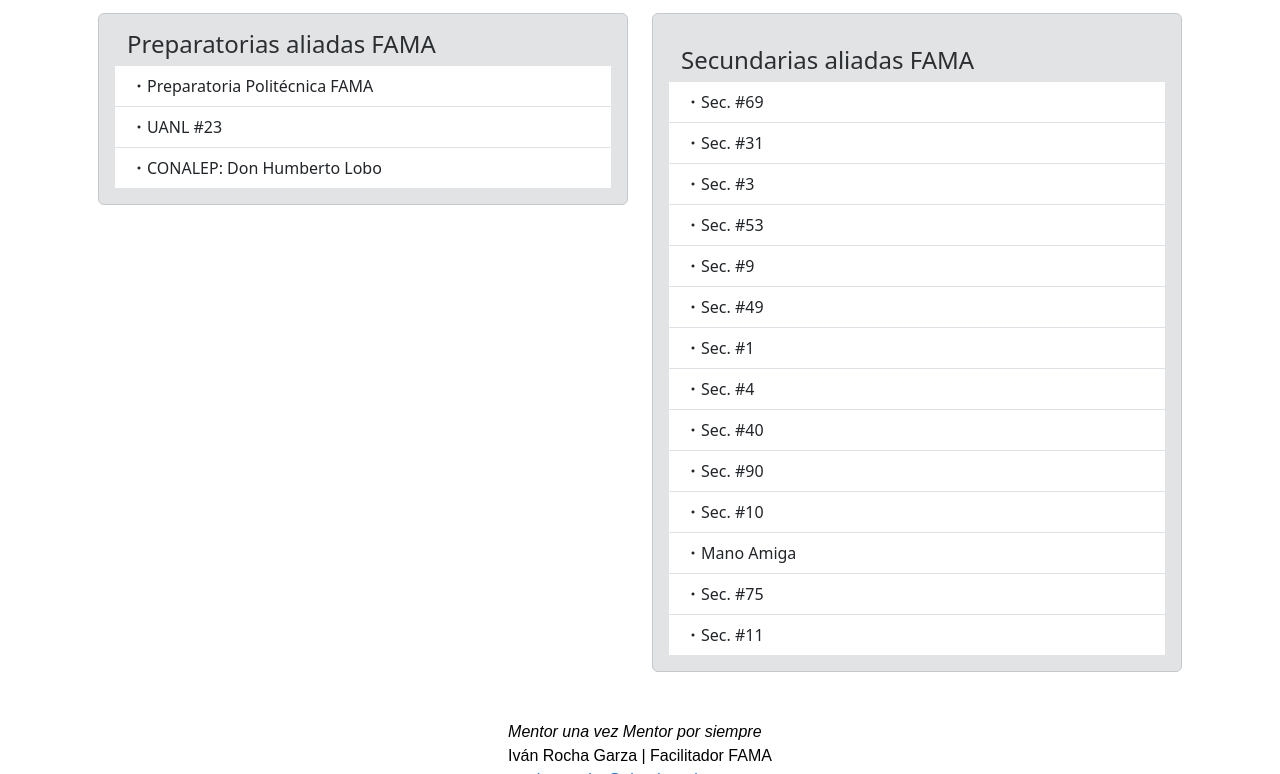
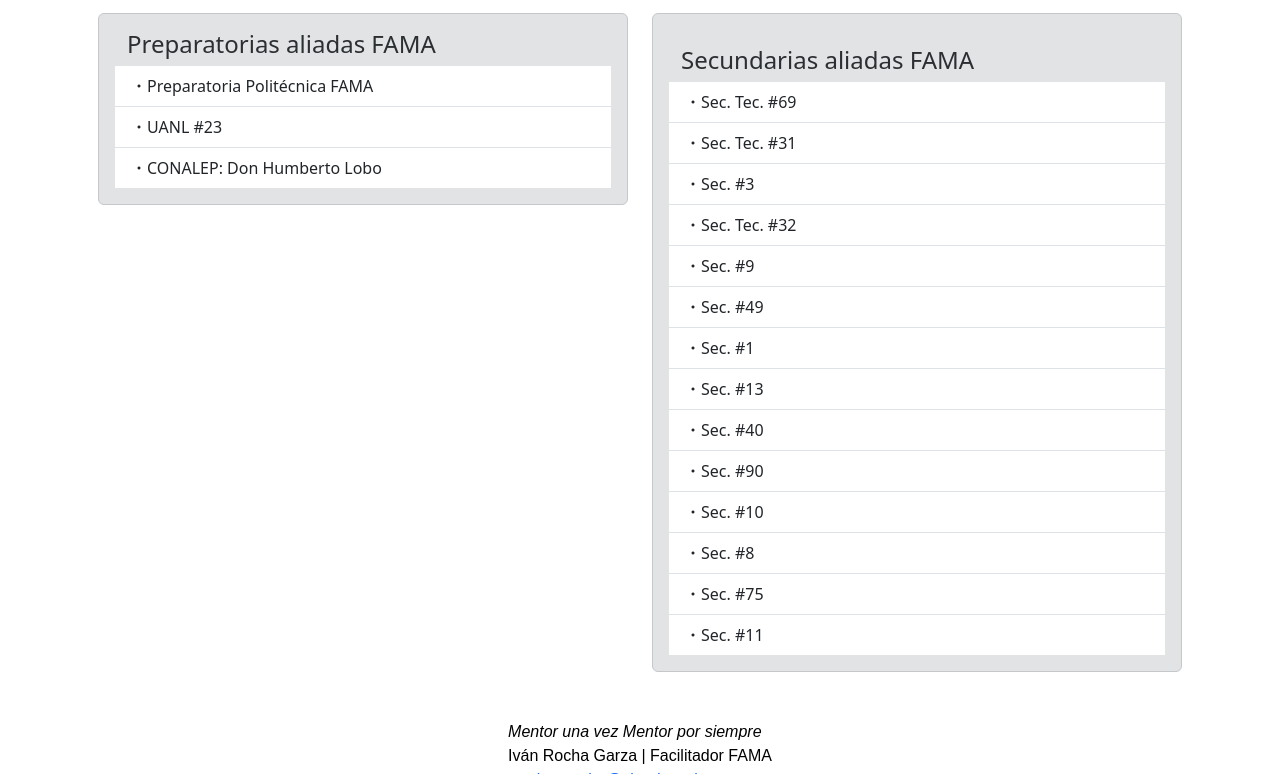
Before and after one commit to Rochanovski/JAT_NuevoLeon, a plain HTML site: page nosotros.html in a window 1280 px wide. Shown: the part 802-1576 px from the top of the page. Drawn offline with nearby package versions, Linux system fonts and the light colour scheme.

Commit message:
Add files via upload

```diff
--- a/nosotros.html
+++ b/nosotros.html
@@ -95,18 +95,18 @@
                         <div class="alert alert-secondary">
                             <h4 class="container-fluid mt-3">Secundarias aliadas FAMA</h4>
                             <ul class="list-group list-group-flush">
-                                <li class="list-group-item"><i class="bi bi-dot"></i>Sec. #69</li>
-                                <li class="list-group-item"><i class="bi bi-dot"></i>Sec. #31</li>
+                                <li class="list-group-item"><i class="bi bi-dot"></i>Sec. Tec. #69</li>
+                                <li class="list-group-item"><i class="bi bi-dot"></i>Sec. Tec. #31</li>
                                 <li class="list-group-item"><i class="bi bi-dot"></i>Sec. #3</li>
-                                <li class="list-group-item"><i class="bi bi-dot"></i>Sec. #53</li>
+                                <li class="list-group-item"><i class="bi bi-dot"></i>Sec. Tec. #32</li>
                                 <li class="list-group-item"><i class="bi bi-dot"></i>Sec. #9</li>
                                 <li class="list-group-item"><i class="bi bi-dot"></i>Sec. #49</li>
                                 <li class="list-group-item"><i class="bi bi-dot"></i>Sec. #1</li>
-                                <li class="list-group-item"><i class="bi bi-dot"></i>Sec. #4</li>
+                                <li class="list-group-item"><i class="bi bi-dot"></i>Sec. #13</li>
                                 <li class="list-group-item"><i class="bi bi-dot"></i>Sec. #40</li>
                                 <li class="list-group-item"><i class="bi bi-dot"></i>Sec. #90</li>
                                 <li class="list-group-item"><i class="bi bi-dot"></i>Sec. #10</li>
-                                <li class="list-group-item"><i class="bi bi-dot"></i>Mano Amiga</li>
+                                <li class="list-group-item"><i class="bi bi-dot"></i>Sec. #8</li>
                                 <li class="list-group-item"><i class="bi bi-dot"></i>Sec. #75</li>
                                 <li class="list-group-item"><i class="bi bi-dot"></i>Sec. #11</li>
                         </div>
```
Also changed, not shown: Pp.html (+8 -4 lines).
